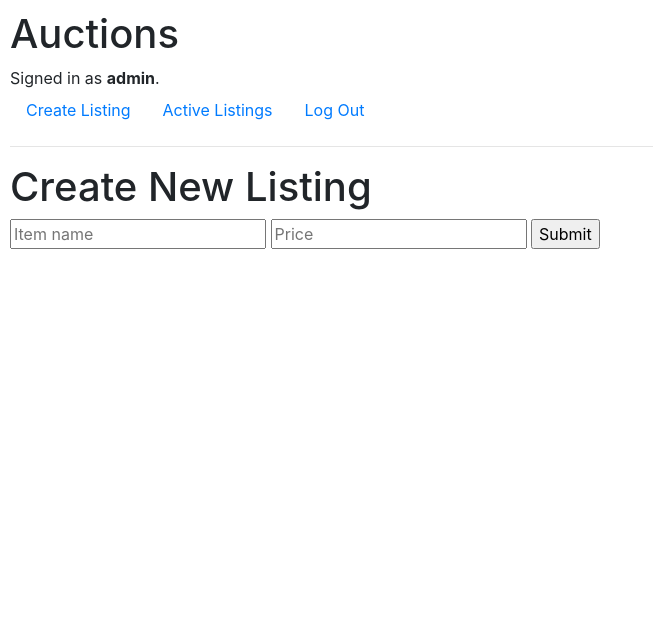
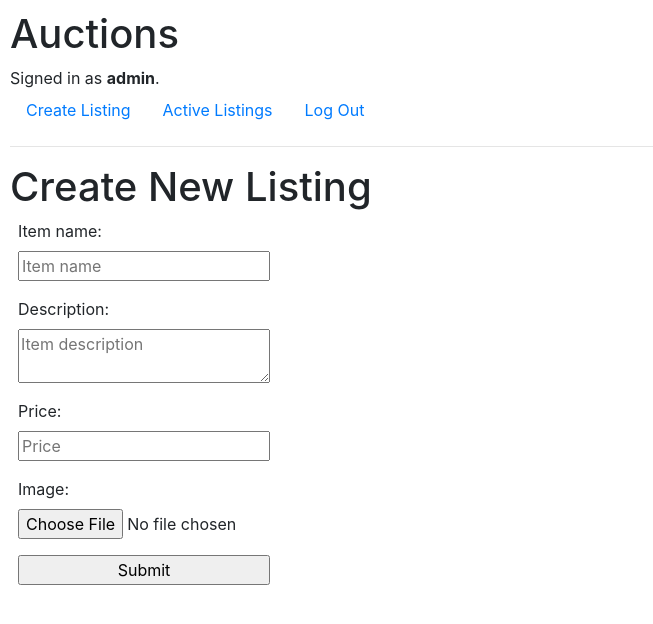
Before and after one commit to clareyong/django-commerce, a Django app: page /create in a window 1280 px wide. Shown: the top 624 px of the page, without its empty margins (0-653 px from the left). Run offline with Django 3.2, Linux system fonts and the light colour scheme; a user stored in the database is signed in; some libraries are stand-ins or nearby versions.

Commit message:
Add create, delete, item_card, styles

```diff
--- a/auctions/models.py
+++ b/auctions/models.py
@@ -5,10 +5,15 @@ from django.db import models
 class User(AbstractUser):
     pass
 
+
 class Listing(models.Model):
     seller = models.ForeignKey("User", on_delete=models.CASCADE)
     item_name = models.CharField(max_length=64)
+    description = models.CharField(max_length=100, null=True)
     price = models.BigIntegerField()
+    image_name = models.CharField(max_length=100, null=True)
+    created_at = models.DateTimeField(auto_now_add=True, null=True)
+    modified_at = models.DateTimeField(auto_now=True, null=True)
 
     def __str__(self):
         return f"{self.item_name}"
--- a/auctions/static/auctions/styles.css
+++ b/auctions/static/auctions/styles.css
@@ -1,3 +1,43 @@
 body {
-    padding: 10px;
+  padding: 10px;
 }
+
+.box {
+  width: 90%;
+  height: 400px;
+  margin: 2em;
+}
+
+.with-border {
+  border: 1px solid grey;
+  border-radius: 15px;
+}
+
+.column {
+  float: left;
+  height: inherit;
+  padding: 2em;
+}
+
+.listing-image {
+  height: 100%;
+  max-height:100%;
+  max-width: 500px;
+}
+
+.form-field {
+  margin-bottom: 1em;
+}
+.form-elm {
+  display: block;
+  margin: 0.5em;
+  width: 20%;
+  min-width: 200px;
+  max-width: 50%;
+}
+
+p.small-text {
+  font-size: 0.8em;
+  color: dimgrey;
+  line-height: 80%;
+}
--- a/auctions/templates/auctions/create.html
+++ b/auctions/templates/auctions/create.html
@@ -5,18 +5,34 @@
 {% endblock %}
 
 {% block body %}
-   <h1>Create New Listing</h1>
+    <h1>Create New Listing</h1>
+    {% if user.is_authenticated %}
+        <form action="{% url 'create' %}" method="post" enctype="multipart/form-data">
+            {% csrf_token %}
 
-    {% if user.is_authenticated %}
-   <form action="{% url 'create' %}" method="post">
-        {% csrf_token %}
-        <input class="form-input" type="text" name="name" placeholder="Item name">
-        <input class="form-input" type="number" name="price" placeholder="Price">
-        <input type="submit" value="Submit">
-        {% if message %}
-            <div>{{ message }}</div>
-        {% endif %}
-   </form>
+            <div class="form-field">
+                <label class="form-elm" for="name">Item name:</label>
+                <input class="form-elm" type="text" name="name" placeholder="Item name">
+            </div>
+            <div class="form-field">
+                <label class="form-elm" for="name">Description:</label>
+                <textarea class="form-elm" type="text" name="description" placeholder="Item description"></textarea>
+            </div>
+            <div class="form-field">
+                <label class="form-elm" for="name">Price:</label>
+                <input class="form-elm" type="number" name="price" placeholder="Price">
+            </div>
+            <div class="form-field">
+                <label class="form-elm" for="name">Image:</label>
+                <input class="form-elm" type="file" name="listing-image">
+            </div>
+            <div class="form-field">
+                <input class="form-elm" type="submit" value="Submit">
+            </div>
+            {% if message %}
+                <div>{{ message }}</div>
+            {% endif %}
+        </form>
     {% else %}
         <a href="{% url 'login' %}">
             <button>Login</button>
--- a/auctions/urls.py
+++ b/auctions/urls.py
@@ -8,4 +8,6 @@ urlpatterns = [
     path("logout", views.logout_view, name="logout"),
     path("register", views.register, name="register"),
     path("create", views.create, name="create"),
+    path("detail/<int:item_id>", views.detail, name="detail"),
+    path("delete/<int:item_id>", views.delete, name="delete"),
 ]
--- a/auctions/views.py
+++ b/auctions/views.py
@@ -8,7 +8,7 @@ from .models import User, Listing
 
 
 def index(request):
-    listings = Listing.objects.all()
+    listings = Listing.objects.all()[::-1]
     context =  {
         "listings": listings
     }
@@ -66,12 +66,19 @@ def register(request):
     else:
         return render(request, "auctions/register.html")
 
+
 def create(request):
     if request.method == "GET":
         return render(request, "auctions/create.html")
     if request.method == "POST":
         item_name = request.POST.get("name", "")
         price = request.POST.get("price", "")
+        description = request.POST.get("description", "")
+        file_object = request.FILES['listing-image']
+        file_bytes = file_object.file.getvalue()
+        file_name = file_object.name
+        with open("auctions/static/auctions/media/"+file_name, "wb") as f:
+            f.write(file_bytes)
         context = {}
         if item_name == "":
             context = {
@@ -81,5 +88,17 @@ def create(request):
             context = {
                 "message": "Please include auction price"
             }
-        Listing.objects.create(seller=request.user, item_name=item_name, price=price)
+        Listing.objects.create(seller=request.user, item_name=item_name, description=description, price=price, image_name=file_name)
         return render(request, "auctions/create.html", context)
+
+
+def detail(request, item_id):
+    listing = Listing.objects.get(id=item_id)
+    context = {
+        "listing": listing,
+    }
+    return render(request, "auctions/detail.html", context)
+
+def delete(request, item_id):
+    Listing.objects.get(id=item_id).delete()
+    return redirect(index)
```
Also changed, not shown: auctions/templates/auctions/detail.html (added, +15 -0 lines), auctions/templates/auctions/index.html (+3 -5 lines), auctions/templates/auctions/item_card.html (added, +27 -0 lines), auctions/migrations/0003_listing_image_name.py (added), auctions/migrations/0004_listing_description.py (added), auctions/migrations/0005_auto_20221226_0935.py (added), db.sqlite3, 1 other file.
